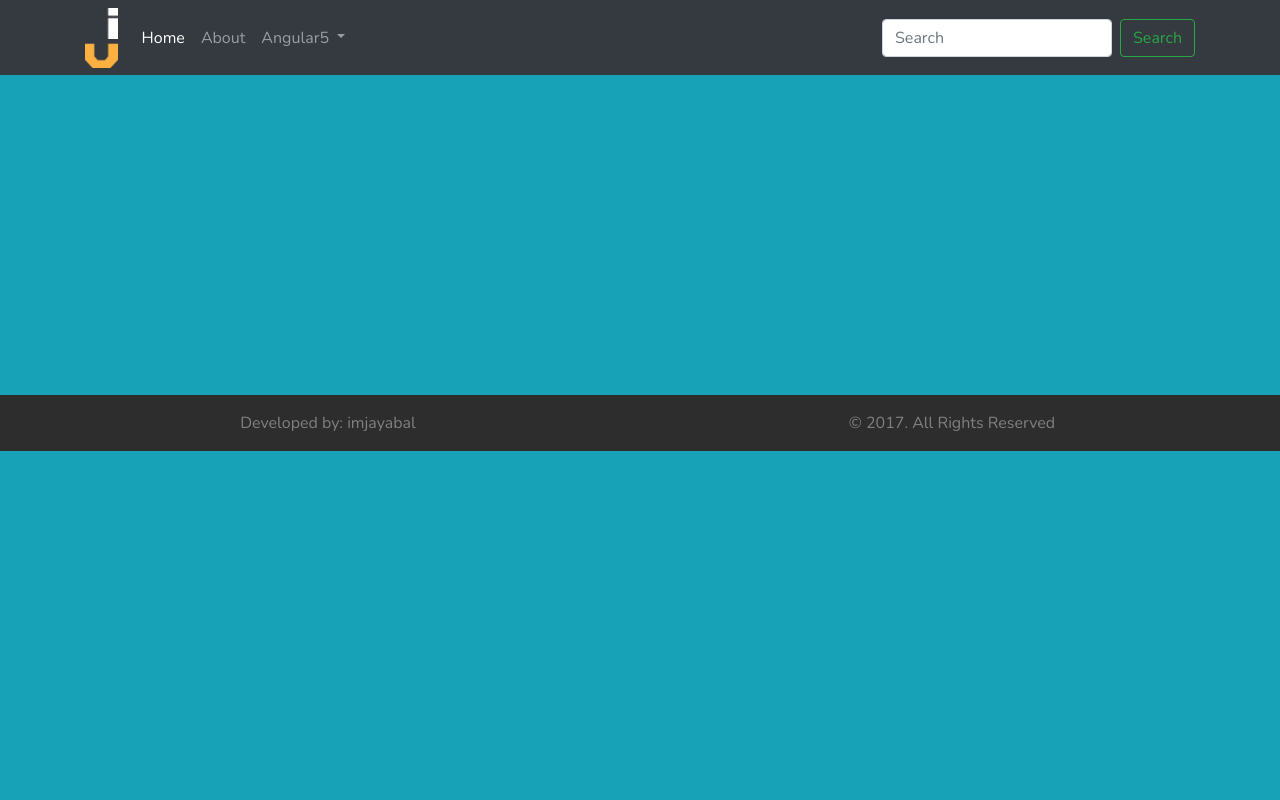
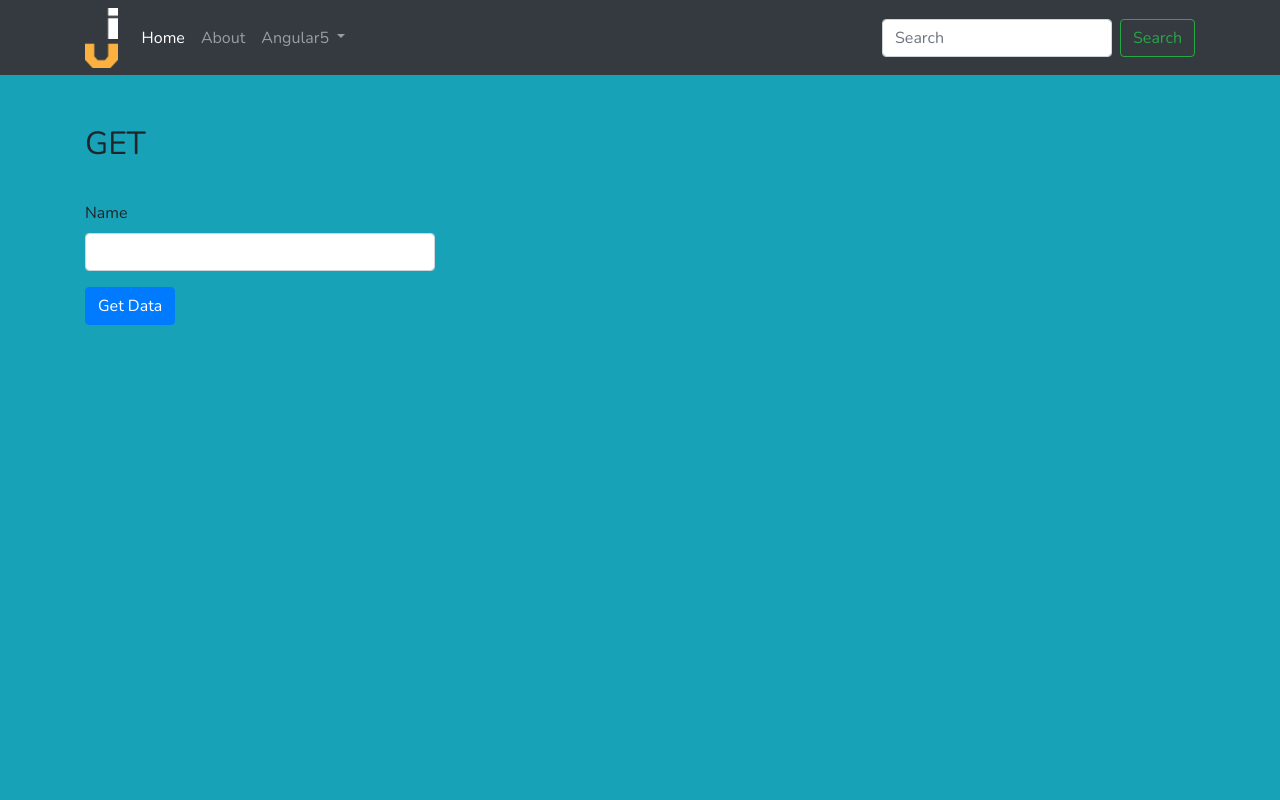
Before and after one commit to imjayabal/angular5, an Angular app in the folder angular-5/profile/: page /http-fake-server in a window 1280 px wide. Before the commit this address led to /. Shown: the top 800 px of the page. Built offline with nearby package versions, Linux system fonts and the light colour scheme.

Commit message:
http get updated

```diff
--- a/angular-5/profile/src/app/app-routing.module.ts
+++ b/angular-5/profile/src/app/app-routing.module.ts
@@ -4,6 +4,7 @@ import { Routes, RouterModule } from '@angular/router';
 import { HomeComponent } from './home/home.component';
 import { AboutComponent } from './about/about.component';
 import { HttpComponent } from './http/http.component';
+import { HttpFakeServerComponent } from './http-fake-server/http-fake-server.component';
 
 const routes: Routes = [
   {
@@ -17,6 +18,10 @@ const routes: Routes = [
   {
     path: 'http',
     component: HttpComponent
+  },
+  {
+    path: 'http-fake-server',
+    component: HttpFakeServerComponent
   }
 ];
 
--- a/angular-5/profile/src/app/app.component.html
+++ b/angular-5/profile/src/app/app.component.html
@@ -21,17 +21,20 @@
             <a class="nav-link" href="#" routerLink="about/25">About</a>
           </li>
 
+          <!-- dropdown nav start -->
           <li class="nav-item dropdown">
             <a class="nav-link dropdown-toggle" href="#" id="navbarDropdown" role="button" data-toggle="dropdown" aria-haspopup="true" aria-expanded="false">
               Angular5
             </a>
             <div class="dropdown-menu" aria-labelledby="navbarDropdown">
-              <a class="dropdown-item" href="#">List add item</a>
+              <a class="dropdown-item" href="#" routerLink="http-fake-server">Http Fake Server</a>
               <a class="dropdown-item" href="#" routerLink="http">Http Get &amp; Post</a>
               <div class="dropdown-divider"></div>
               <a class="dropdown-item" href="#">Something else here</a>
             </div>
           </li>
+          <!-- dropdown nav end -->
+
         </ul>
 
         <!-- search form start -->
--- a/angular-5/profile/src/app/app.module.ts
+++ b/angular-5/profile/src/app/app.module.ts
@@ -11,6 +11,7 @@ import { AppComponent } from './app.component';
 import { HomeComponent } from './home/home.component';
 import { AboutComponent } from './about/about.component';
 import { HttpComponent } from './http/http.component';
+import { HttpFakeServerComponent } from './http-fake-server/http-fake-server.component';
 
 
 @NgModule({
@@ -18,7 +19,8 @@ import { HttpComponent } from './http/http.component';
     AppComponent,
     HomeComponent,
     AboutComponent,
-    HttpComponent
+    HttpComponent,
+    HttpFakeServerComponent
   ],
   imports: [
     BrowserModule,
--- a/angular-5/profile/src/app/home/home.component.html
+++ b/angular-5/profile/src/app/home/home.component.html
@@ -9,7 +9,7 @@
         <!-- form section start -->
         <div class="col-md-4">
           <h4 class="form-box__header">Enter your text</h4>
-          <form>
+          <form action="#" (keydown)="keyDown($event)">
             <div class="row no-gutters">
               <div class="col-12">
                 <input type="text" class="form-box__input" name="item" placeholder="Angular is my goal.." [(ngModel)]='goalText' required>
--- a/angular-5/profile/src/app/home/home.component.ts
+++ b/angular-5/profile/src/app/home/home.component.ts
@@ -29,6 +29,12 @@ export class HomeComponent implements OnInit {
     }
   }
 
+  keyDown(event) {
+    if (event.keyCode === 13) {
+      this.addItem();
+    }
+  }
+
   removeItem(i) {
     this.goals.splice(i, 1);
     this.itemCount = this.goals.length;
--- /dev/null
+++ b/angular-5/profile/src/app/http-fake-server/http-fake-server.component.html
@@ -0,0 +1,49 @@
+<section id="http-fake">
+  <div class="container">
+    <div class="row">
+      <div class="col-md-8">
+        <div class="row">
+          <div class="col-md-6">
+              <h2>GET</h2>
+
+              <div class="http-fake__get">
+                <!-- form start -->
+                <form action="#" (keydown)="keyDown($event)">
+                  <div class="form-group">
+                    <label for="inputName">Name</label>
+                    <input type="text" class="form-control" id="inputName" (keyup) = 'keyUp($event)'>
+                  </div>
+                  <button class="btn btn-primary" (click)='getData()' >{{ btnText }}</button>
+                </form>
+                <!-- form end -->
+              </div>
+          </div>
+          <div class="col-md-6">
+              <div *ngIf="dataFound" class="http-fake__get__result">
+                  <h4>Result:</h4>
+                  <ul>
+                    <li>Id:<strong>{{id}}</strong></li>
+                    <li>Name:<strong>{{name}}</strong></li>
+                    <li>Age:<strong>{{age}}</strong></li>
+                    <li>Employee Code:<strong>{{employeeCode}}</strong></li>
+                  </ul>
+                </div>
+          </div>
+        </div>
+
+      </div>
+      <!-- <div class="col-md-6">
+        <h2>POST</h2>
+
+        <div class="http-fake__post">
+
+           <input type="text" (keyup) = 'keyPostName($event)' placeholder="Type your name"><br>
+           <input type="text" (keyup) = 'keyPostAge($event)' placeholder="Ener your age"><br>
+           <input type="text" (keyup) = 'keyPostEmpId($event)' placeholder="Employee id">
+           <button (click)='postData()' >Post Data</button>
+
+        </div>
+      </div> -->
+    </div>
+  </div>
+</section>
--- /dev/null
+++ b/angular-5/profile/src/app/http-fake-server/http-fake-server.component.scss
@@ -0,0 +1,38 @@
+
+#http-fake{
+    .http-fake{
+
+        // get
+        &__get{
+            padding: 30px 0;
+            height: 450px;
+
+            &__result{
+                margin: 30px 0;
+
+                ul{
+                    padding: 15px;
+                    border-radius: 10px;
+                    width: 100%;
+                    max-width: 350px;
+                    background: rgba(255, 255, 255, 0.3);
+                    li{
+                        padding: 5px 0;
+                        margin-bottom: 10px;
+                        border-bottom: 1px dotted rgba(255, 255, 255, 0.5);
+                        strong{
+                            float: right;
+                        }
+                    }
+                }
+            }
+
+        }
+
+
+        // post
+
+
+
+    }
+}
--- /dev/null
+++ b/angular-5/profile/src/app/http-fake-server/http-fake-server.component.ts
@@ -0,0 +1,82 @@
+import { Component, OnInit } from '@angular/core';
+import { HttpClient } from '@angular/common/http';
+
+@Component({
+  selector: 'app-http-fake-server',
+  templateUrl: './http-fake-server.component.html',
+  styleUrls: ['./http-fake-server.component.scss']
+})
+export class HttpFakeServerComponent implements OnInit {
+
+  name: string = '';
+  age: number;
+  id: number;
+  employeeCode: number;
+  dataFound: boolean;
+  btnText:string = 'Get Data';
+
+   // post data
+  //  postName: string = '';
+  //  postAge: number;
+  //  postEmpId: number;
+
+  readonly FAKE_URL = `https://my-json-server.typicode.com/imjayabal/fake-json`;
+
+  constructor( private https: HttpClient ) { }
+
+  keyUp(event: any) {
+      this.name = event.target.value;
+      this.dataFound = false;
+  }
+
+  getData() {
+    this.https.get( this.FAKE_URL + `/posts/?name=${this.name}`).subscribe(
+      (data: any[]) => {
+        if (data.length) {
+          this.age = data[0].age;
+          this.id = data[0].id;
+          this.employeeCode = data[0].employeeCode;
+          this.dataFound = true;
+        }
+      },
+      err => {
+        console.log('Error occured');
+      }
+    );
+  }
+
+  keyDown(event) {
+    if (event.keyCode === 13) {
+      this.getData();
+    }
+  }
+
+
+
+  // keyPostName(event: any) {
+  //   this.postName = event.target.value;
+  // }
+  // keyPostAge(event: any) {
+  //   this.postAge = event.target.value;
+  // }
+  // keyPostEmpId(event: any) {
+  //   this.postEmpId = event.target.value;
+  // }
+
+  // postData() {
+  //   this.https.post( this.FAKE_URL + `/posts/`, {
+  //     name: this.postName,
+  //     age: this.postAge,
+  //     employeeCode: this.postEmpId
+  //   })
+  //   .subscribe(
+  //     (data: any) => {
+  //       console.log(data);
+  //     }
+  //   );
+  // }
+
+  ngOnInit() {
+  }
+
+}
--- a/angular-5/profile/src/app/http/http.component.html
+++ b/angular-5/profile/src/app/http/http.component.html
@@ -13,15 +13,15 @@
           <thead>
             <tr>
               <th scope="col">User Id</th>
-              <th scope="col">Title</th>
-              <th scope="col">Body Text</th>
+              <th scope="col">Name</th>
+              <th scope="col">Age</th>
             </tr>
           </thead>
           <tbody>
             <tr *ngFor="let post of posts | async">
               <th scope="row">{{ post.id }}</th>
-              <td>{{ post.title }}</td>
-              <td>{{ post.body }}</td>
+              <td>{{ post.name }}</td>
+              <td>{{ post.age }}</td>
             </tr>
           </tbody>
         </table>
--- a/angular-5/profile/src/app/http/http.component.ts
+++ b/angular-5/profile/src/app/http/http.component.ts
@@ -8,14 +8,14 @@ import { HttpClient } from '@angular/common/http';
 })
 export class HttpComponent implements OnInit {
 
-  readonly ROOT_URL = 'https://jsonplaceholder.typicode.com';
+  readonly ROOT_URL = `https://my-json-server.typicode.com/imjayabal/fake-json`;
 
   posts: any;
 
   constructor( private http: HttpClient) { }
 
   getPosts() {
-    this.posts = this.http.get(this.ROOT_URL + '/posts');
+    this.posts = this.http.get(this.ROOT_URL + `/posts`);
   }
 
   ngOnInit() {
--- a/angular-5/profile/src/styles.scss
+++ b/angular-5/profile/src/styles.scss
@@ -8,7 +8,9 @@ body {
     padding: 0;
     margin: 0;
     font-family: 'Nunito', sans-serif;
-    color:#fff;
+}
+li{
+    list-style-type: none;
 }
 
 section{
```
Also changed, not shown: 1 other file (tests, documents, lock files or other folders).
